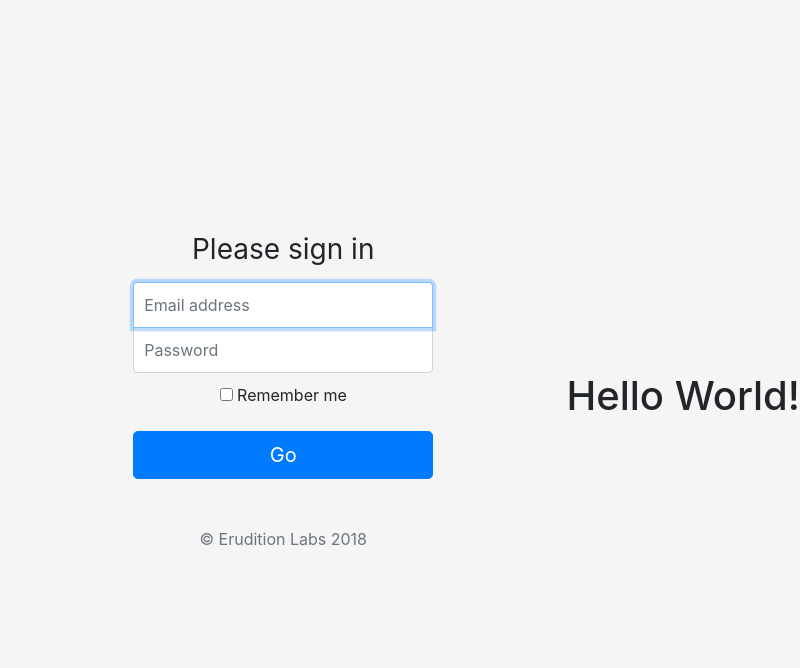
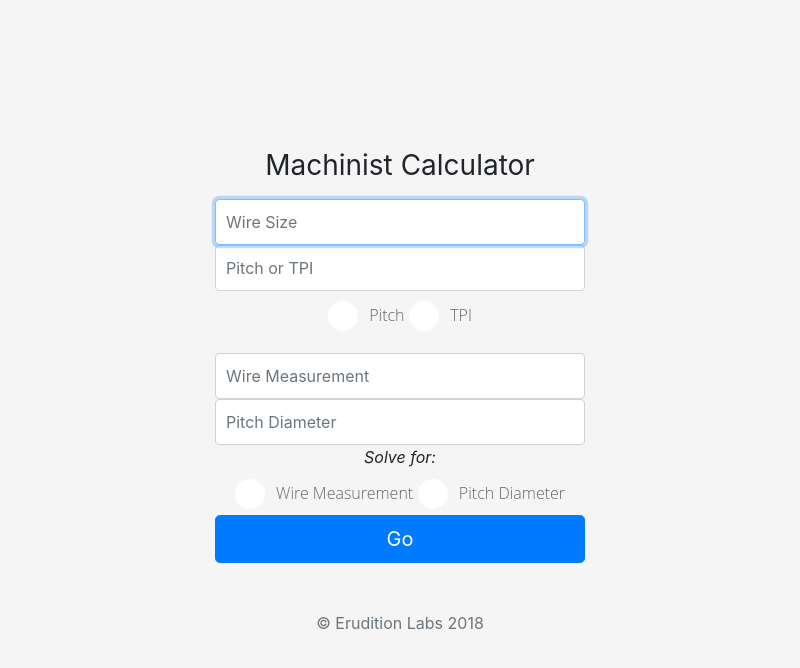
Before and after one commit to erudition-labs/Machinist-Calculator, an Electron app: page index.html in a window 800 px wide. Drawn offline with nearby package versions, Linux system fonts and the light colour scheme.

Commit message:
styled the form and added displaying results

```diff
--- a/index.html
+++ b/index.html
@@ -22,7 +22,7 @@
 
       .form {
         width: 100%;
-        max-width: 330px;
+        max-width: 400px;
         padding: 15px;
         margin: auto;
       }
@@ -49,24 +49,84 @@
         border-top-left-radius: 0;
         border-top-right-radius: 0;
       }
+
+      .form-radio
+      {
+          -webkit-appearance: none;
+          -moz-appearance: none;
+          appearance: none;
+          display: inline-block;
+          position: relative;
+          background-color: #ffffff;
+          color: #666;
+          top: 10px;
+          height: 30px;
+          width: 30px;
+          border: 0;
+          border-radius: 50px;
+          cursor: pointer;
+          margin-right: 7px;
+          outline: none;
+      }
+      .form-radio:checked::before
+      {
+          position: absolute;
+          font: 13px/1 'Open Sans', sans-serif;
+          left: 11px;
+          top: 7px;
+          content: '\02143';
+          transform: rotate(40deg);
+      }
+      .form-radio:hover
+      {
+          background-color: #f7f7f7;
+      }
+      .form-radio:checked
+      {
+          background-color: #f1f1f1;
+      }
+      label
+      {
+          font: 300 16px/1.7 'Open Sans', sans-serif;
+          color: #666;
+          cursor: pointer;
+      }
+
     </style>
   </head>
   <body class="text-center">
     <form class="form">
-      <h1 class="h3 mb-3 font-weight-normal">Please sign in</h1>
-      <label for="inputEmail" class="sr-only">Email address</label>
-      <input type="email" id="inputEmail" class="form-control" placeholder="Email address" required autofocus>
-      <label for="inputPassword" class="sr-only">Password</label>
-      <input type="password" id="inputPassword" class="form-control" placeholder="Password" required>
-      <div class="checkbox mb-3">
+      <h1 class="h3 mb-3 font-weight-normal">Machinist Calculator</h1>
+      <label for="wsi" class="sr-only">Wire Size</label>
+      <input type="text" id="wsi" class="form-control" placeholder="Wire Size" required autofocus>
+
+      <label for="thd" class="sr-only">Pitch or TPI</label>
+      <input type="text" id="thd" class="form-control" placeholder="Pitch or TPI" required autofocus>
+      <div class="radio mb-3">
         <label>
-          <input type="checkbox" value="remember-me"> Remember me
+          <input type="radio" name="thds" id="pit" class="form-radio"> Pitch
+        </label>
+        <label>
+          <input type="radio" name="thds" id="tpi" class="form-radio"> TPI
         </label>
       </div>
-      <button class="btn btn-lg btn-primary btn-block" type="submit">Go</button>
+
+      <label for="wmi" class="sr-only">Wire Measurement</label>
+      <input type="text" id="wmi" class="form-control" placeholder="Wire Measurement" required autofocus>
+
+      <label for="pdi" class="sr-only">Pitch Diameter</label>
+      <input type="text" id="pdi" class="form-control" placeholder="Pitch Diameter" required autofocus>
+        <i>Solve for: </i><br>
+        <label>
+          <input type="radio" name="answ" id="wm" class="form-radio"> Wire Measurement
+        </label>
+        <label>
+          <input type="radio" name="answ" id="pd" class="form-radio"> Pitch Diameter
+        </label>
+      <button class="btn btn-lg btn-primary btn-block" onclick="document.getElementById('ans').innerHTML = Calc();">Go</button>
       <p class="mt-5 mb-3 text-muted">&copy; Erudition Labs 2018</p>
     </form>
-    <h1>Hello World!</h1>
+    <h1 id="ans"></h1>
     <!-- All of the Node.js APIs are available in this renderer process.
     We are using Node.js <script>document.write(process.versions.node)</script>,
     Chromium <script>document.write(process.versions.chrome)</script>,
```
